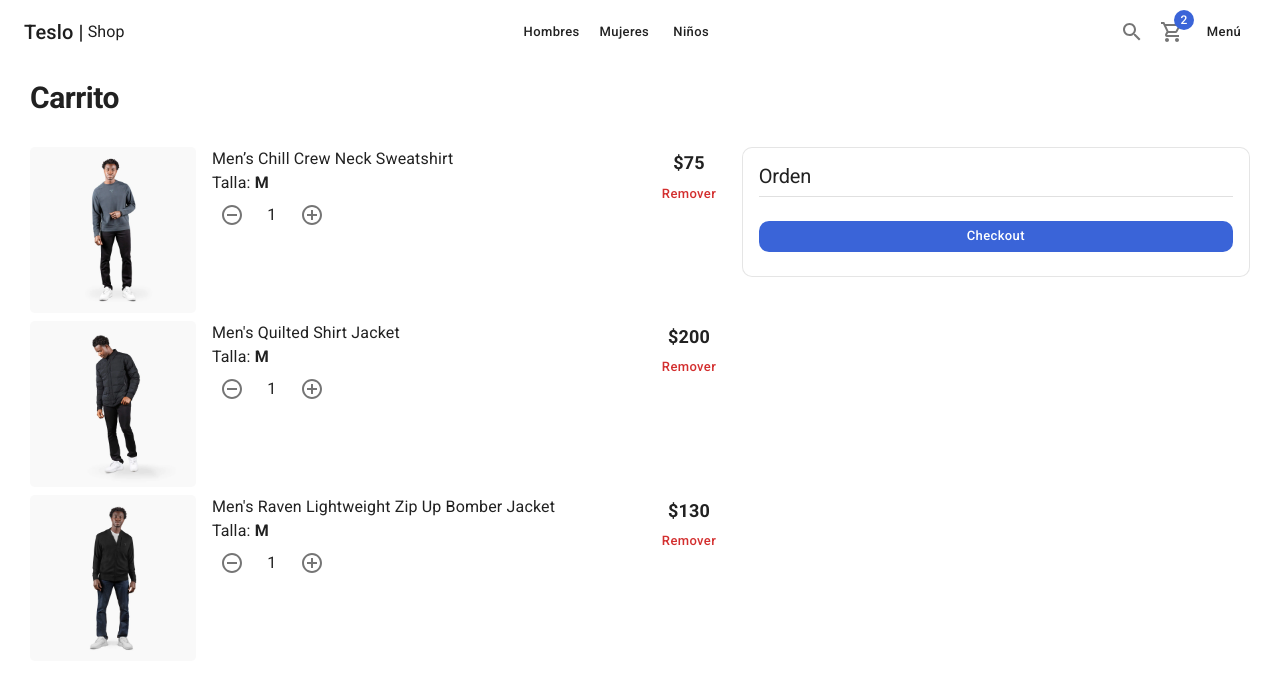
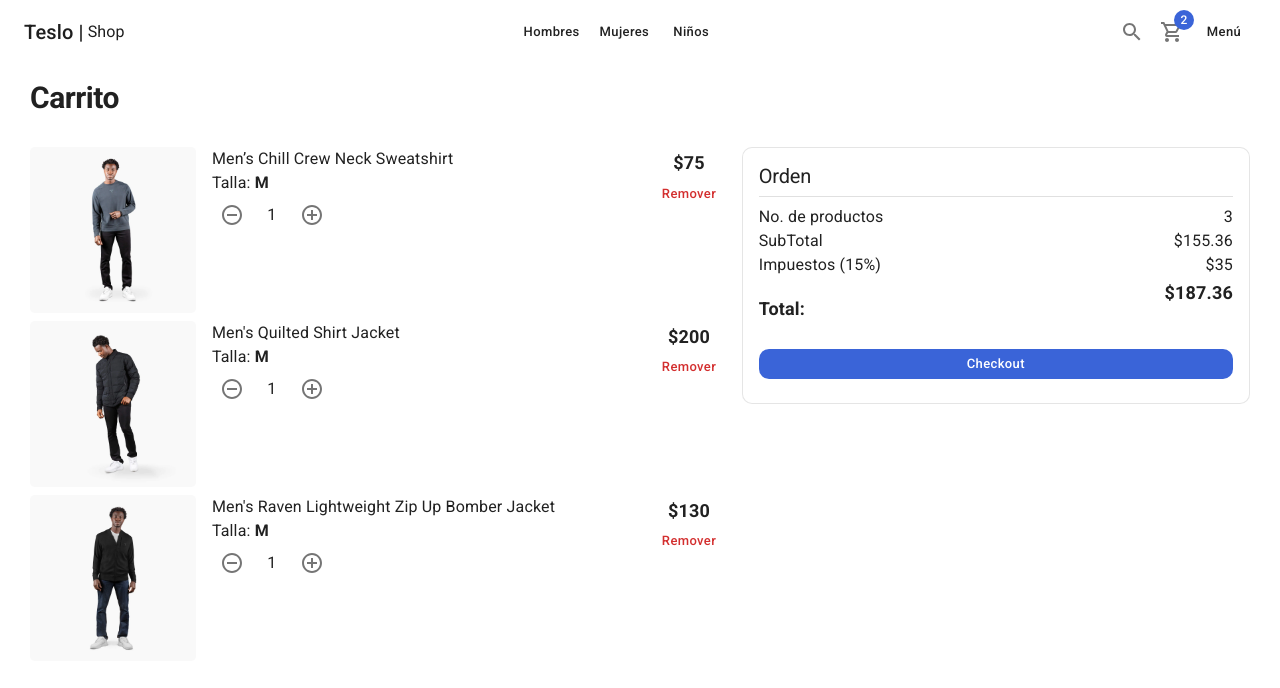
Before and after one commit to FelipeMerchan/teslo-shop, a Next.js app: page /cart in a window 1280 px wide. Shown: the top 688 px of the page. Built offline with nearby package versions, Linux system fonts and the light colour scheme.

Commit message:
190. Resumen de la Orden

```diff
--- a/components/cart/CartCard.tsx
+++ b/components/cart/CartCard.tsx
@@ -7,9 +7,10 @@ import { IProduct } from '../../interfaces';
 
 interface Props {
     product: IProduct;
+    editable: boolean;
 }
 
-export const CartCard: FC<Props> = ({ product }) => {
+export const CartCard: FC<Props> = ({ product, editable }) => {
   return (
     <Grid container spacing={2} sx={{ mb: 1 }} key={product.slug}>
         <Grid item xs={3}>
@@ -30,8 +31,11 @@ export const CartCard: FC<Props> = ({ product }) => {
             <Box display='flex' flexDirection='column'>
                 <Typography variant='body1'>{product.title}</Typography>
                 <Typography variant='body1'>Talla: <strong>M</strong></Typography>
-                {/* Condicional */}
-                <ItemCounter />
+                {
+                    editable
+                    ? <ItemCounter />
+                    : <Typography>3 elementos</Typography>
+                }
             </Box>
         </Grid>
         <Grid
@@ -42,11 +46,14 @@ export const CartCard: FC<Props> = ({ product }) => {
             flexDirection='column'
         >
             <Typography variant='subtitle1'>${product.price}</Typography>
-            {/* Editable */}
-            <Button variant='text' color='error'>
-                Remover
-            </Button>
+            {
+                editable && (
+                    <Button variant='text' color='error'>
+                        Remover
+                    </Button>
+                )
+            }
         </Grid>
     </Grid>
   )
-}
+};
--- a/components/cart/CartList.tsx
+++ b/components/cart/CartList.tsx
@@ -8,7 +8,11 @@ const productsInCart = [
     initialData.products[2],
 ]
 
-export const CartList: FC = () => {
+interface Props {
+    editable?: boolean;
+}
+
+export const CartList: FC<Props> = ({ editable = false }) => {
   return (
     <>
         {
@@ -17,9 +21,10 @@ export const CartList: FC = () => {
                 <CartCard
                     key={product.slug}
                     product={product as any}
+                    editable={editable}
                 />
             ))
         }
     </>
   )
-}
+};
--- /dev/null
+++ b/components/cart/OrderSummary.tsx
@@ -0,0 +1,58 @@
+import { Grid, Typography } from "@mui/material";
+
+export const OrderSummary = () => {
+  return (
+    <Grid container>
+        <Grid item xs={6}>
+            <Typography>No. de productos</Typography>
+        </Grid>
+        <Grid
+            item
+            xs={6}
+            display='flex'
+            justifyContent='end'
+        >
+            <Typography>3</Typography>
+        </Grid>
+
+        {/* SubTotal */}
+        <Grid item xs={6}>
+            <Typography>SubTotal</Typography>
+        </Grid>
+        <Grid
+            item
+            xs={6}
+            display='flex'
+            justifyContent='end'
+        >
+            <Typography>{`$${155.36}`}</Typography>
+        </Grid>
+
+        {/* Impuestos */}
+        <Grid item xs={6}>
+            <Typography>Impuestos (15%)</Typography>
+        </Grid>
+        <Grid
+            item
+            xs={6}
+            display='flex'
+            justifyContent='end'
+        >
+            <Typography>{`$${35}`}</Typography>
+        </Grid>
+
+        {/* Total */}
+        <Grid item xs={6} sx={{ mt: 2 }}>
+            <Typography variant='subtitle1'>Total:</Typography>
+        </Grid>
+        <Grid
+            item
+            xs={6}
+            display='flex'
+            justifyContent='end'
+        >
+            <Typography variant='subtitle1'>{`$${187.36}`}</Typography>
+        </Grid>
+    </Grid>
+  )
+};
--- a/components/cart/index.ts
+++ b/components/cart/index.ts
@@ -1,2 +1,3 @@
 export * from './CartCard';
 export * from './CartList';
+export * from './OrderSummary';
--- a/pages/cart/index.tsx
+++ b/pages/cart/index.tsx
@@ -1,6 +1,6 @@
 import { Box, Button, Card, CardContent, Divider, Grid, Typography } from '@mui/material';
 
-import { CartList } from '../../components/cart';
+import { CartList, OrderSummary } from '../../components/cart';
 import { ShopLayout } from '../../components/layouts';
 
 const CartPage = () => {
@@ -10,14 +10,16 @@ const CartPage = () => {
 
         <Grid container>
             <Grid item xs={12} sm={7}>
-                <CartList />
+                <CartList editable />
             </Grid>
             <Grid item xs={12} sm={5}>
                 <Card className='summary-card'>
                     <CardContent>
                         <Typography variant='h2'>Orden</Typography>
                         <Divider sx={{ my: 1 }} />
-                        {/* Order Summary */}
+
+                        <OrderSummary />
+
                         <Box sx={{ mt: 3 }}>
                             <Button
                                 className='circular-btn'
```
